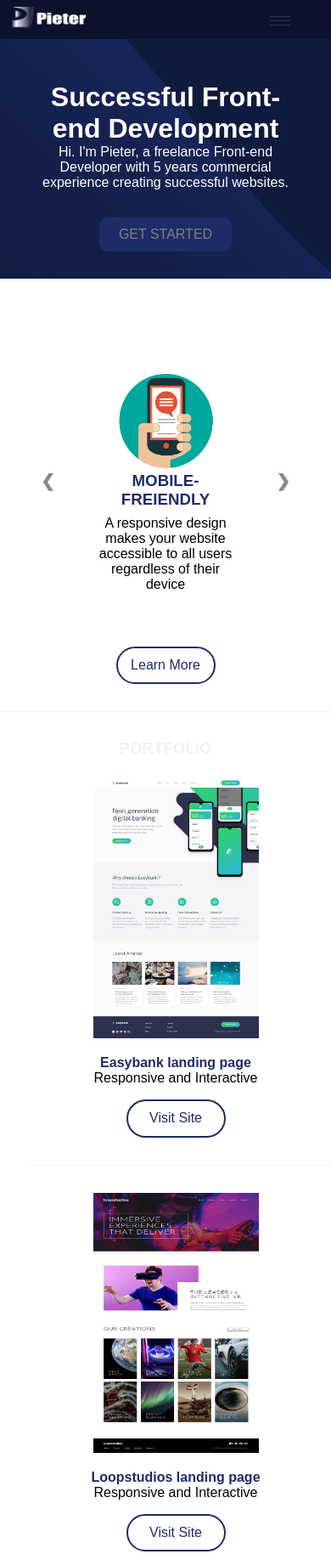
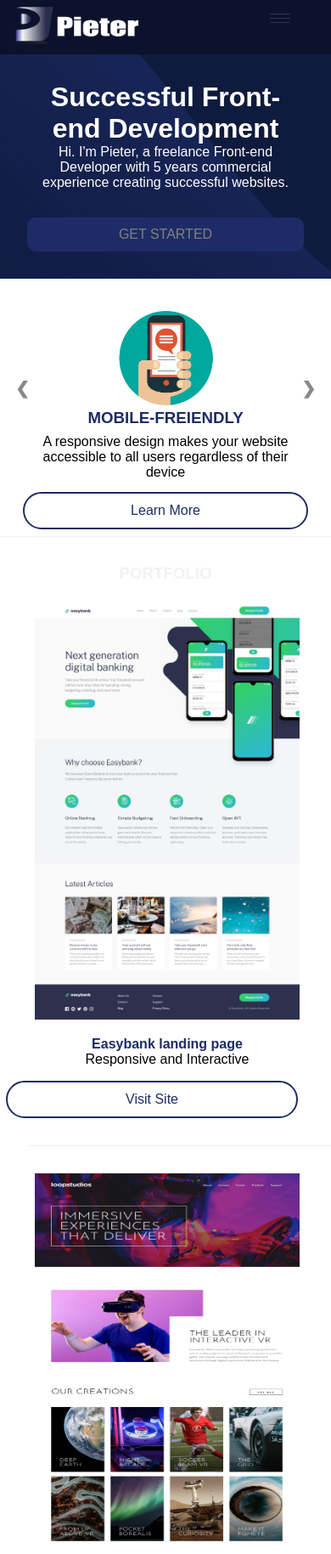
Before and after one commit to UgochukwuPeter/Pieter, a plain HTML site: page index.html in a window 390 px wide. Shown: the top 1829 px of the page at 85% size. Drawn offline with Linux system fonts and the light colour scheme.

Commit message:
Update index.css

```diff
--- a/index.css
+++ b/index.css
@@ -327,7 +327,7 @@
 		margin-left: -0.5rem;
 
 	}
-	input[type=text], select, textarea{
+	input[type=email], select, textarea{
 		width: 100%;
 		padding: 0.5rem;
 		border: 1px solid #ccc;
@@ -385,7 +385,96 @@
 		}
 	}
 
+@media screen and (max-width: 480px){
+	.logo_flex img{
+		width: 50%;
+	}
+	.ham_flex{
+		margin-top: 0.3rem;
+	}
+		.close_hide{
+		margin-left: 13rem;
+		margin-top: 0.8rem;
+	}
+	.over-content{
+		height: 100%;
+	}
+	.over-content ul{
+		margin-top: 0;
+		margin-bottom: 0;
+	}
+	#no_show{
+		display: none;
+	}
+	.contact_me{
+		width: 100%;
+	}
+	.service-session{
+		width: 100vw;
+		padding: 0.5rem;
+	}
+	.mySlides{
+		padding: 30px;
+		text-align: center;
+	}
+	.mySlides img{
+		align-items: center;
+	}
+	.mySlides h3{
+		color: hsl(228, 56%, 26%);
+		align-items: center;
+	}
+	.mySlides p{
+		font-size: 1rem;
+		text-align: center;
+	}
+	.prev, .next{
+		padding: 10px;
+	}
+	.learn{
+		width: 90%;
+		align-items: center;
+	}
+	.inner_port img{
+		width: 80vw;
+		align-items: center;
+		margin-left: -20px;
+	}
+	.inner_port h4{
+		text-align: center;
+		margin-left: -20px;
+	}
+	.inner_port p{
+		text-align: center;
+		margin-left: -20px;
+	}
+	.move-me{
+		width: 80%;
+		align-items: center;
+		margin-left: 15px;
+	}
+	.break_me h4{
+		align-items: center;
+		text-align: center;
+		width: 70%;
+		margin-left: 40px;
+	}
+	.mobile_view{
+		width: 100%;
+		margin-left: 0;
+	}
+	.price .standard{
+		background: blue;
+		color: white;
+		font-size: 2.3rem;
+	}
+		.contact-container h3{
+		font-size: 2rem;
 
+	}
+
+
+}
 @media screen and (min-width: 768px){
 	.head-container{
 		width: 100vw;
```
